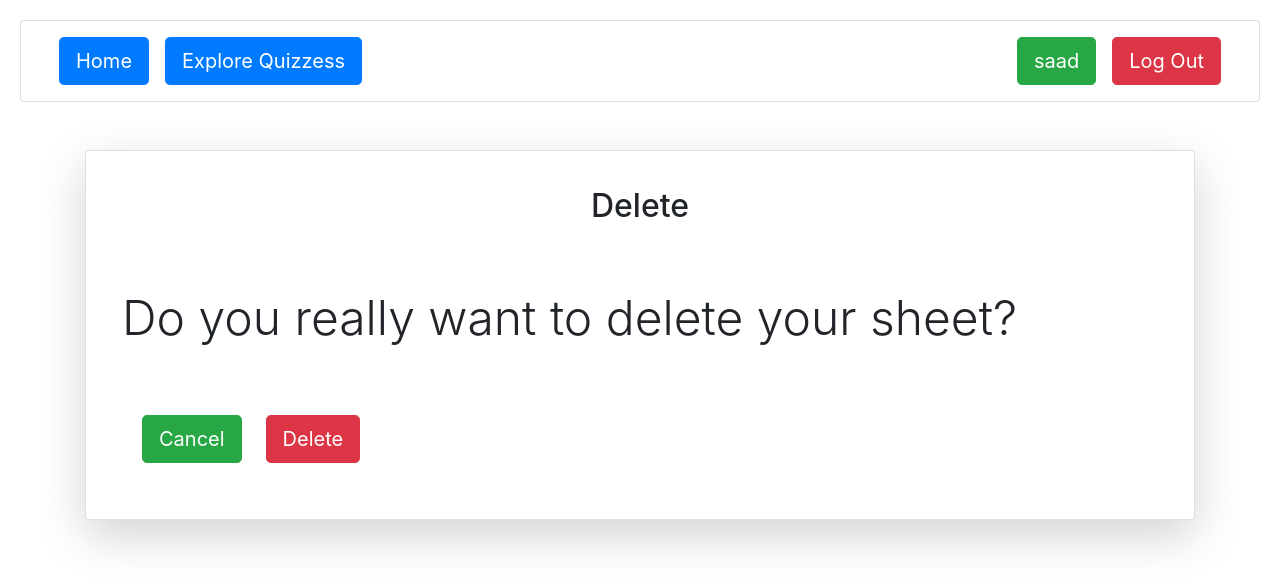
After one commit to Saadullahkhan3/Digital-ilm, a Django app: page /learn/2/delete/ in a window 1280 px wide. The commit adds this page. Shown: the top 588 px of the page. Run offline with Django 5.2, Linux system fonts and the light colour scheme; a user stored in the database is signed in; data comes from the database, SQL or seed files in the repository; both versions use the stored data as it was after the commit; some libraries are stand-ins or nearby versions.

Commit message:
Working all the things, edit, delete, leaderboard(not html) are fine!

```diff
--- a/Digitalilm/learn/models.py
+++ b/Digitalilm/learn/models.py
@@ -22,8 +22,8 @@ class QuestionSheet(models.Model):
     def all_questions(self):
         return self.questions.all()
 
-    def total_questions(self):
-        return len(self.all_questions)
+    def all_students(self):
+        return self.attempted_sheet.all()
 
     def __str__(self):
         return self.title
--- /dev/null
+++ b/Digitalilm/learn/templates/confirm_sheet_delete.html
@@ -0,0 +1,45 @@
+{% extends "layout.html" %}
+
+{% block title %}Confirm Delete{% endblock %}
+
+{% block body %}
+    {% if found == 0 %}
+    <div class="container mt-5">
+        <div class="card">
+            <div class="card-body">
+                <h1 class="card-title text-center display-1 text-danger">404</h1>
+                <h2 class="card-title text-center display-3">Oops!</h2>
+                <h3 class=" text-center display-5 mt-5">Question Sheet is not found!</h3>
+                <h3 class=" text-center display-5 mt-5">Or Un-Authorized</h3>
+            </div>
+        </div>
+    </div>
+
+    {% else %}
+
+    <div class="container mt-5">
+        <div class="card shadow-lg p-3 mb-5 bg-white rounded">
+
+            <div class="card-body">
+                <h2 class="card-title text-center mb-4">Delete</h2>
+            </div>
+
+            <div class="card-body">
+                <p class="display-5 mb-5">Do you really want to delete your sheet?</p>
+                <div class="card-body"
+                style="
+                display: flex;
+                align-items: center;
+                ">
+                    <a href="{% url 'tutor' %}" class="btn btn-success btn-lg">Cancel</a>
+                    <form action="{% url 'delete_sheet' question_sheet_id %}" method="POST">
+                        {% csrf_token %}
+                        <button class="btn btn-danger btn-lg mx-4" type="submit">Delete</button>
+                        {% comment %} <button onclick="{% url 'delete_sheet'  %}" class="btn btn-danger btn-lg mx-4" type="submit">Delete</button> {% endcomment %}
+                    </form>
+                </div>
+            </div>
+        </div>
+    </div>
+    {% endif %}
+{% endblock %}
--- a/Digitalilm/learn/templates/question_form.html
+++ b/Digitalilm/learn/templates/question_form.html
@@ -1,3 +1,3 @@
 
 {{ form.as_p }}
-<input type="hidden" name="question_sheet" value="{{ question_sheet_id }}">
+{% comment %} <input type="hidden" name="question_sheet" value="{{ question_sheet_id }}"> {% endcomment %}
--- a/Digitalilm/learn/templates/question_sheet.html
+++ b/Digitalilm/learn/templates/question_sheet.html
@@ -4,7 +4,7 @@
 
 {% block body %}
 
-{% if questions_found == 0 %}
+{% if found == 0 %}
 <div class="container mt-5">
     <div class="card">
         <div class="card-body">
--- a/Digitalilm/learn/urls.py
+++ b/Digitalilm/learn/urls.py
@@ -8,11 +8,10 @@ urlpatterns = [
     path('', views.explore_quizzes , name="explore-quizzes"),
 
     # Specific Question Sheet
-    path('<int:question_sheet_id>/', views.question_sheet_by_id, name="question_sheet_by_id"),
+    path('<int:question_sheet_id>/sheet/', views.question_sheet_by_id, name="question_sheet_by_id"),
 
-    #Shayan Adnan,
-    # Define your leaderboard url here!
-
+    # Leader board
+    path('<int:question_sheet_id>/leaderboard/', views.leaderboard_by_id, name="leaderboard_by_id"),
 
     # Registration
     path('register/', views.tutor_register, name="register"),
@@ -22,11 +21,13 @@ urlpatterns = [
 
     # Initialze a Question Sheet form with one Question as default
     path('create-question-sheet/', views.create_question_sheet, name='create_question_sheet'),
+    path('<int:question_sheet_id>/delete/', views.delete_sheet, name="delete_sheet"),
+    path('<int:question_sheet_id>/edit/', views.edit_sheet, name="edit_sheet"),
+
     # [Internal Usage] Use to get Question form
     path('get-question-form/', views.get_question_form, name='get_question_form'),
 
     # Todo: Change the url as saad/ tutor name not like tutor/
     # Tutor Profile Page
     path('tutor/', views.tutor_profile, name="tutor"),
-
 ]
--- a/Digitalilm/learn/views.py
+++ b/Digitalilm/learn/views.py
@@ -1,9 +1,9 @@
 from .models import QuestionSheet, Question, Student
 from .forms import TutorRegistrationForm, QuestionSheetForm, QuestionForm
 
-from django.forms import modelformset_factory
+from django.forms import modelformset_factory, formset_factory
 
-from django.shortcuts import render, redirect
+from django.shortcuts import render, redirect, get_object_or_404
 from django.contrib.auth import login
 
 from django.contrib.auth.decorators import login_required
@@ -13,6 +13,7 @@ from django.template.loader import render_to_string
 
 from django.contrib.auth.models import User
 
+from pprint import pprint
 
 # ---------------- General -----------------
 def explore_quizzes(request):
@@ -51,7 +52,7 @@ def question_sheet_by_id(request, question_sheet_id):
     raw_question_sheet = QuestionSheet.objects.filter(id=question_sheet_id)
 
     if not raw_question_sheet:
-        return render(request, 'question_sheet.html', {"questions_found": 0})
+        return render(request, 'question_sheet.html', {"found": 0})
 
     # Re-assign to use it as normal when we confirm that this sheet is exists!
     question_sheet = raw_question_sheet[0]
@@ -59,15 +60,8 @@ def question_sheet_by_id(request, question_sheet_id):
     if request.method == "POST":
         answers = extract_question_with_id(question_sheet)
         checked = check_answers(request, answers, question_sheet)
-        print(" ---------------------------------------------")
-        print("Answers", answers)
-        print(" ---------------------------------------------")
-        print("Checked", checked)
-        print(" ---------------------------------------------")
 
-        # Shayan Adnan,
-        # Create Leaderboard for specific question sheet that can be pass into redirect() but for this you need to define a url in learn/urls.py and keep that url(added by you) name 'leaderboard'
-        return render(request, 'leaderboard.html', {"student": checked})
+        return redirect('leaderboard_by_id', {"student": checked})
 
     else:
         raw_questions = question_sheet.all_questions()
@@ -75,6 +69,28 @@ def question_sheet_by_id(request, question_sheet_id):
         questions = [q.all() for q in raw_questions]
 
     return render(request, 'question_sheet.html', {"questions": questions, "sheet": question_sheet})
+
+
+def leaderboard_by_id(request, question_sheet_id):
+    # Use filter to prevernt not found error error!
+    raw_question_sheet = QuestionSheet.objects.filter(id=question_sheet_id)
+
+    if not raw_question_sheet:
+        return render(request, 'question_sheet.html', {"found": 0})
+
+    # Re-assign to use it as normal when we confirm that this sheet is exists!
+    question_sheet = raw_question_sheet[0]
+
+
+    students = Student.objects.filter(attempted_sheet=question_sheet.id)
+    pprint(students)
+    pprint(question_sheet.all_students())
+
+    return render(request, 'leaderboard.html', {"students": students})
+
+
+
+
 
 
 
@@ -119,16 +135,13 @@ def confirm_logout(request):
 # [INTERNAL USAGE]
 @login_required
 def get_question_form(request):
-    index = int(request.GET.get('index'))
+    index = request.GET.get('index', 0)
+    QuestionFormSet = formset_factory(QuestionForm, extra=1)  # Create formset dynamically
+    form = QuestionFormSet().forms[0]  # Only get the first form
 
-    form = QuestionForm(prefix=index)
-    data = {
-        'html': render_to_string('question_form.html', {'form': form}),
-        'order': index + 1,  # Return the order of the question
-        'id': f"question-{index}"  # Return a unique id for the question
-    }
-
-    return JsonResponse(data)
+    return JsonResponse({
+        'html': form.as_p().replace('id_form-0-', f'id_form-{index}-').replace('form-0-', f'form-{index}-')
+    })
 
 
 @login_required
@@ -163,42 +176,55 @@ def create_question_sheet(request):
     })
 
 
-# Shayan Adnan,
-# Create edit functionality for Question Sheet but keep in mind that we not used normal form we use form-factory which needed to be learn
-# this edit functionality should be available in tutor.html, change Edit button href attribute that looks like:
-# href="{% url 'question_sheet_by_id' question.id %}"
-# Get absolute hints by create_question_sheet() function that how it works!
 @login_required
-def edit_sheet(request):
-    if request.method == "POST":
-        pass
+def edit_sheet(request, question_sheet_id):
+    # Dynamically handle multiple questions
+    QuestionFormSet = modelformset_factory(Question, form=QuestionForm, extra=0, can_delete=True)
+
+    _question_sheet = QuestionSheet.objects.get(id=question_sheet_id, tutor=request.user)
+    _questions = Question.objects.filter(question_sheet=_question_sheet.id)
+    if request.method == 'POST':
+        # pprint(dict(request.POST), indent=4)
+
+        question_sheet_form = QuestionSheetForm(request.POST, instance=_question_sheet)
+        formset = QuestionFormSet(request.POST, queryset=_questions)
+
+        if question_sheet_form.is_valid() and formset.is_valid():
+            # Save QuestionSheet instance(Not in Database)
+            question_sheet = question_sheet_form.save(commit=False)
+            question_sheet.save()
+
+            # Save each question and link it to the question sheet
+            for form in formset:
+                if form.cleaned_data.get('DELETE'):  # Check if the form is marked for deletion
+                    if form.instance.pk:  # Check if the question already exists in the database
+                        form.instance.delete()  # Delete the question from the database
+                else:
+                    question = form.save(commit=False)  # Save the question
+                    question.question_sheet = question_sheet
+                    question.save()
+
+            # Showing new created Question sheet
+            return redirect('question_sheet_by_id', question_sheet.id)
     else:
-        form = None
-    return render(request, '')
+        question_sheet_form = QuestionSheetForm(instance=_question_sheet)
+        formset = QuestionFormSet(queryset=_questions)
+
+    return render(request, 'edit_sheet.html', {
+        'question_sheet_form': question_sheet_form,
+        'formset': formset,
+    })
 
 
+@login_required
+def delete_sheet(request, question_sheet_id):
+    found = 1
+    sheet = QuestionSheet.objects.filter(id=question_sheet_id, tutor=request.user)
+    if sheet:
+        if request.method == "POST":
+            sheet.delete()
+            return redirect("tutor")
+    else:
+        found = 0
 
-
-
-
-
-
-
-
-
-
-
-
-
-
-
-
-
-# def LoginTutor(request):
-#     if request.method == "POST":
-#         form = TutorRegistrationForm(request.POST)
-#         if form.is_valid():
-#             login(request, form)
-#     else:
-#         form = TutorRegistrationForm()
-#     return render(request, 'registration/login.html', {"form": form})
+    return render(request, 'confirm_sheet_delete.html', {"question_sheet_id": question_sheet_id, "found": found})
```
Also changed, not shown: Digitalilm/learn/forms.py (+20 -0 lines), Digitalilm/learn/templates/edit_sheet.html (added, +86 -0 lines), Digitalilm/learn/templates/explore_quizzes.html (+15 -2 lines), Digitalilm/learn/templates/leaderboard.html (+28 -1 lines), Digitalilm/learn/templates/tutor.html (+8 -4 lines), Digitalilm/db.sqlite3, Screenshot 2024-09-27 145202.png (added).
